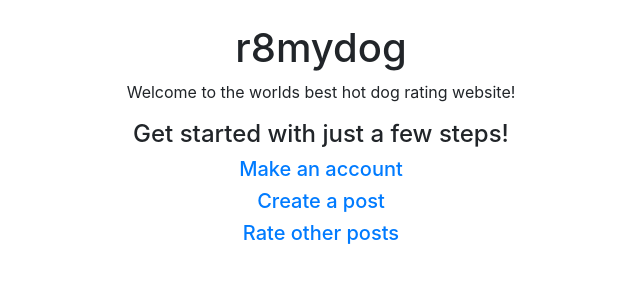
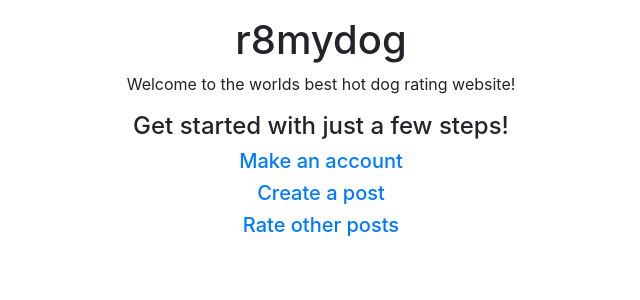
Before and after one commit to msawatzky75/r8mydog, a PHP site: page / in a window 1280 px wide. Shown: the part 56-356 px from the top of the page, without its empty margins (319-959 px from the left). Run offline with PHP 8.4, Linux system fonts and the light colour scheme; some libraries are stand-ins or nearby versions.

Commit message:
adjusted spacing

```diff
--- a/r8mydog/index.php
+++ b/r8mydog/index.php
@@ -7,8 +7,7 @@
 	<body>
 		<?php require 'snippet/header.php'; ?>
 		<section class="container">
-			<br>
-			<h1 class="text-center">r8mydog</h1>
+			<h1 class="text-center mt-3">r8mydog</h1>
 			<p class="text-center">Welcome to the worlds best hot dog rating website!</p>
 			<h4 class="text-center">Get started with just a few steps!</h4>
 			<section class="d-flex">
```
